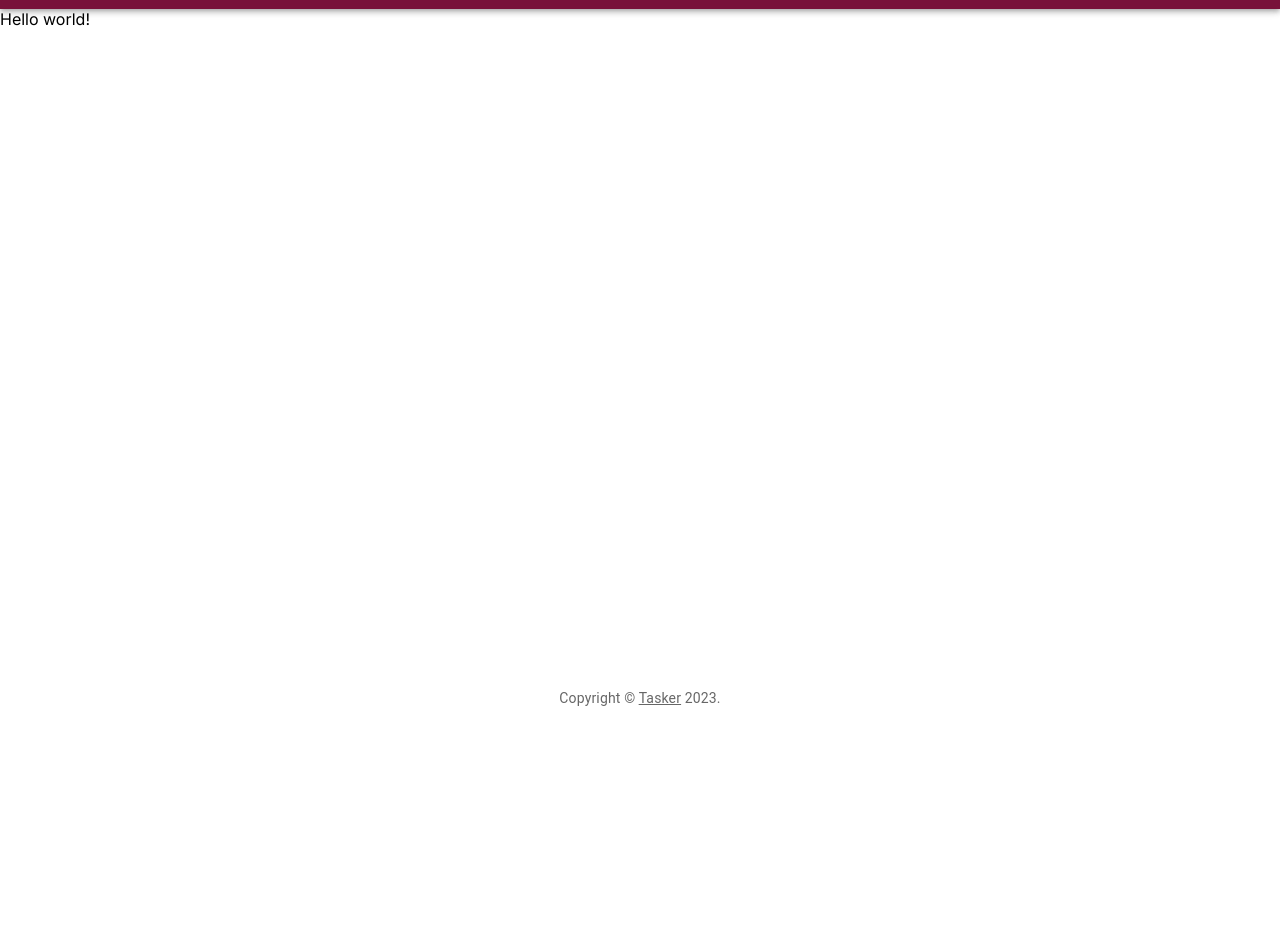
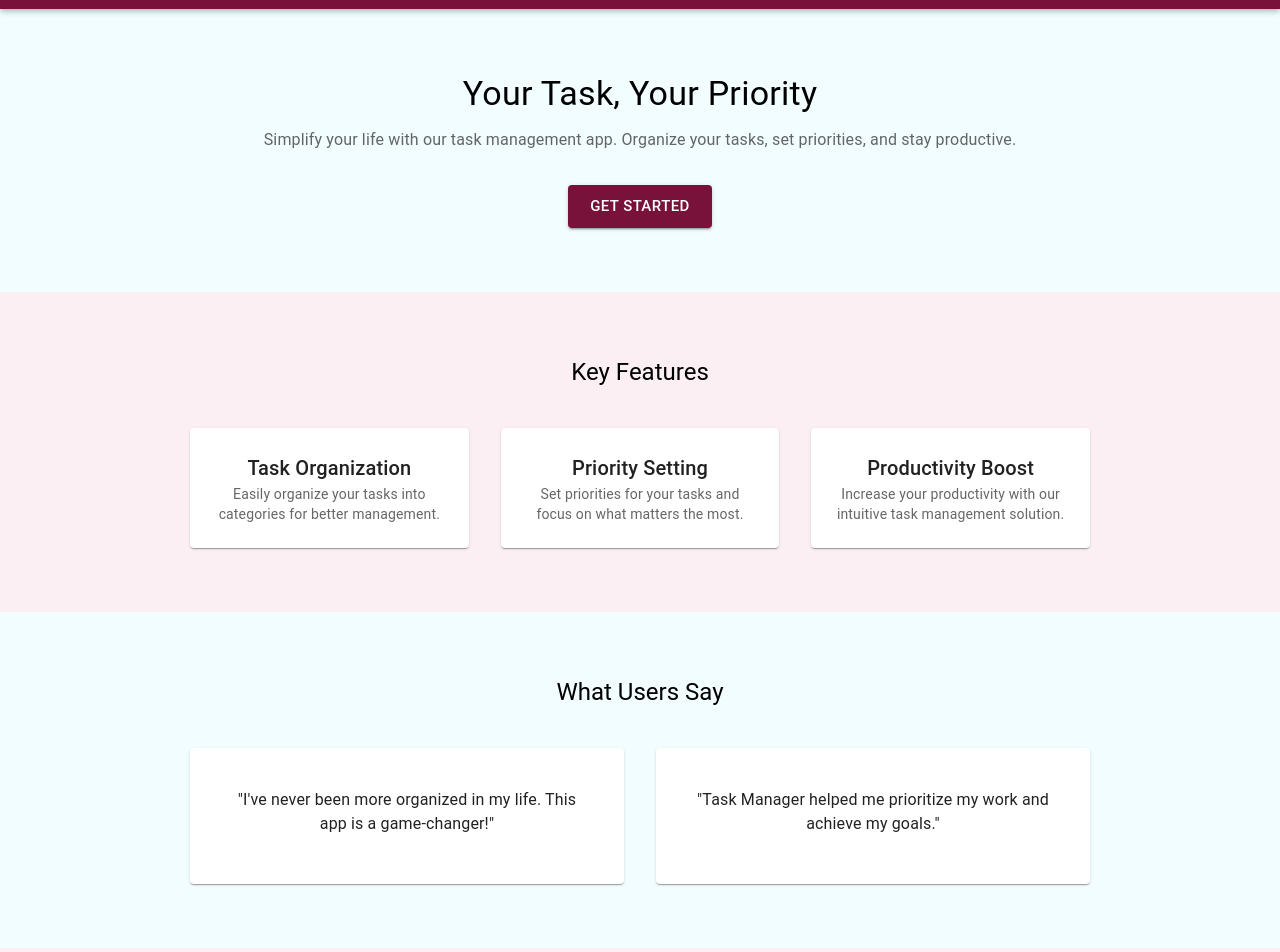
Before and after one commit to briocky/tasker, a Next.js app in the folder fe/: page / in a window 1280 px wide. Shown: the part 60-1012 px from the top of the page. Before the commit the page ends 800 px from the top, so only its background shows below. Built offline with nearby package versions, Linux system fonts and the light colour scheme.

Commit message:
home page added

```diff
--- a/fe/src/app/page.tsx
+++ b/fe/src/app/page.tsx
@@ -1,9 +1,113 @@
-import Image from 'next/image'
+"use client";
+import Container from "@mui/material/Container";
+import Box from '@mui/material/Box/Box';
+import Typography from '@mui/material/Typography/Typography';
+import Link from 'next/link';
+import Button from '@mui/material/Button/Button';
+import Grid from "@mui/material/Grid/Grid";
+import Card from "@mui/material/Card/Card";
+import CardContent from "@mui/material/CardContent/CardContent";
+import {useTheme} from "@mui/material";
+
+
+const features = [
+  {
+    title: 'Task Organization',
+    description: 'Easily organize your tasks into categories for better management.'
+  },
+  {
+    title: 'Priority Setting',
+    description: 'Set priorities for your tasks and focus on what matters the most.'
+  },
+  {
+    title: 'Productivity Boost',
+    description: 'Increase your productivity with our intuitive task management solution.'
+  }
+]
+
+const usersComments = [
+  "I've never been more organized in my life. This app is a game-changer!",
+  "Task Manager helped me prioritize my work and achieve my goals."
+]
 
 export default function Home() {
+  const theme = useTheme();
+
   return (
-    <main className="flex min-h-screen flex-col items-center justify-between p-24">
-      Hello world!
-    </main>
+      <Container component='main' maxWidth={false} disableGutters sx={{textAlign: 'center'}}>
+        <Box sx={{display: 'flex', justifyContent: 'center', backgroundColor: '#CDF5FD42'}}>
+          <Box sx={{maxWidth: 'md', py: '4em', textAlign: 'center'}}>
+            <Typography variant="h4" gutterBottom>
+              Your Task, Your Priority
+            </Typography>
+            <Typography variant="subtitle1" color="textSecondary" paragraph>
+              Simplify your life with our task management app. Organize your tasks, set priorities,
+              and stay productive.
+            </Typography>
+            <Button variant="contained" color={'primary'} size="large" sx={{mt: '1em'}}>
+              Get Started
+            </Button>
+          </Box>
+        </Box>
+
+        <Box
+            sx={{display: 'flex', justifyContent: 'center', backgroundColor: '#BD165711'}}>
+          <Box sx={{maxWidth: 'md', py: '4em', textAlign: 'center'}}>
+            <Typography variant="h5">
+              Key Features
+            </Typography>
+            <Grid container mt={1} spacing={4}>
+              {features.map((feature) => (
+                  <Grid item xs={12} sm={4}>
+                    <Card
+                        sx={{p: 3, display: 'flex', flexDirection: 'column', alignItems: 'center', textAlign: 'center'}}>
+                      <Typography variant="h6">{feature.title}</Typography>
+                      <Typography variant="body2" color="textSecondary">
+                        {feature.description}
+                      </Typography>
+                    </Card>
+                  </Grid>
+              ))}
+            </Grid>
+          </Box>
+        </Box>
+
+        <Box
+            sx={{display: 'flex', justifyContent: 'center', backgroundColor: '#CDF5FD42'}}>
+          <Box sx={{maxWidth: 'md', py: '4em', textAlign: 'center'}}>
+            <Typography variant="h5">
+              What Users Say
+            </Typography>
+            <Grid container mt={1} spacing={4}>
+              {usersComments.map((comment) => (
+                  <Grid item xs={12} sm={6}>
+                    <Card
+                        sx={{p: 3, display: 'flex', flexDirection: 'column', alignItems: 'center', textAlign: 'center', backgroundColor: 'primary'}}>
+                      <CardContent>
+                        <Typography variant="body1" color="inherit">
+                          "{comment}"
+                        </Typography>
+                      </CardContent>
+                    </Card>
+                  </Grid>
+              ))}
+            </Grid>
+          </Box>
+        </Box>
+
+        <Box
+            sx={{display: 'flex', justifyContent: 'center', backgroundColor: '#BD165711'}}>
+          <Box sx={{maxWidth: 'md', py: '4em', textAlign: 'center'}}>
+            <Typography variant="h5" fontWeight={'bold'} gutterBottom>
+              Ready to Get Started?
+            </Typography>
+            <Link href={'/register'}>
+              <Button variant="contained" color="primary" size="large" sx={{mt: '1em'}}>
+                Sign Up Now
+              </Button>
+            </Link>
+          </Box>
+        </Box>
+      </Container>
   )
 }
--- a/fe/src/components/copyright/copyright.tsx
+++ b/fe/src/components/copyright/copyright.tsx
@@ -4,7 +4,7 @@ import * as React from "react";
 
 export default function Copyright(props: any) {
   return (
-      <Typography mb={4} variant="body2" color="text.secondary" align="center" {...props}>
+      <Typography py={2} variant="body2" color="text.secondary" align="center" {...props}>
         {'Copyright © '}
         <Link color="inherit" href="/">
           Tasker
```
